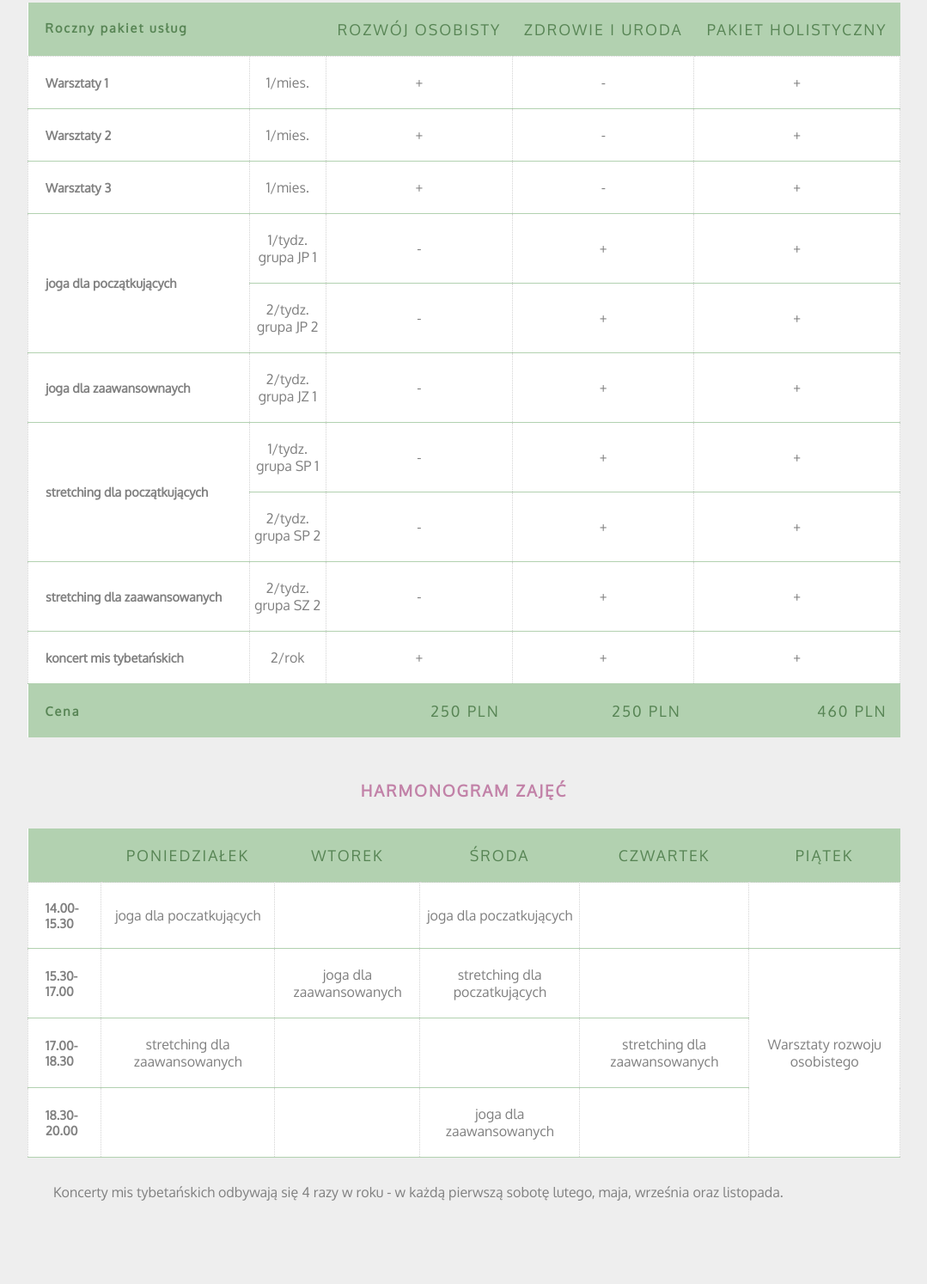
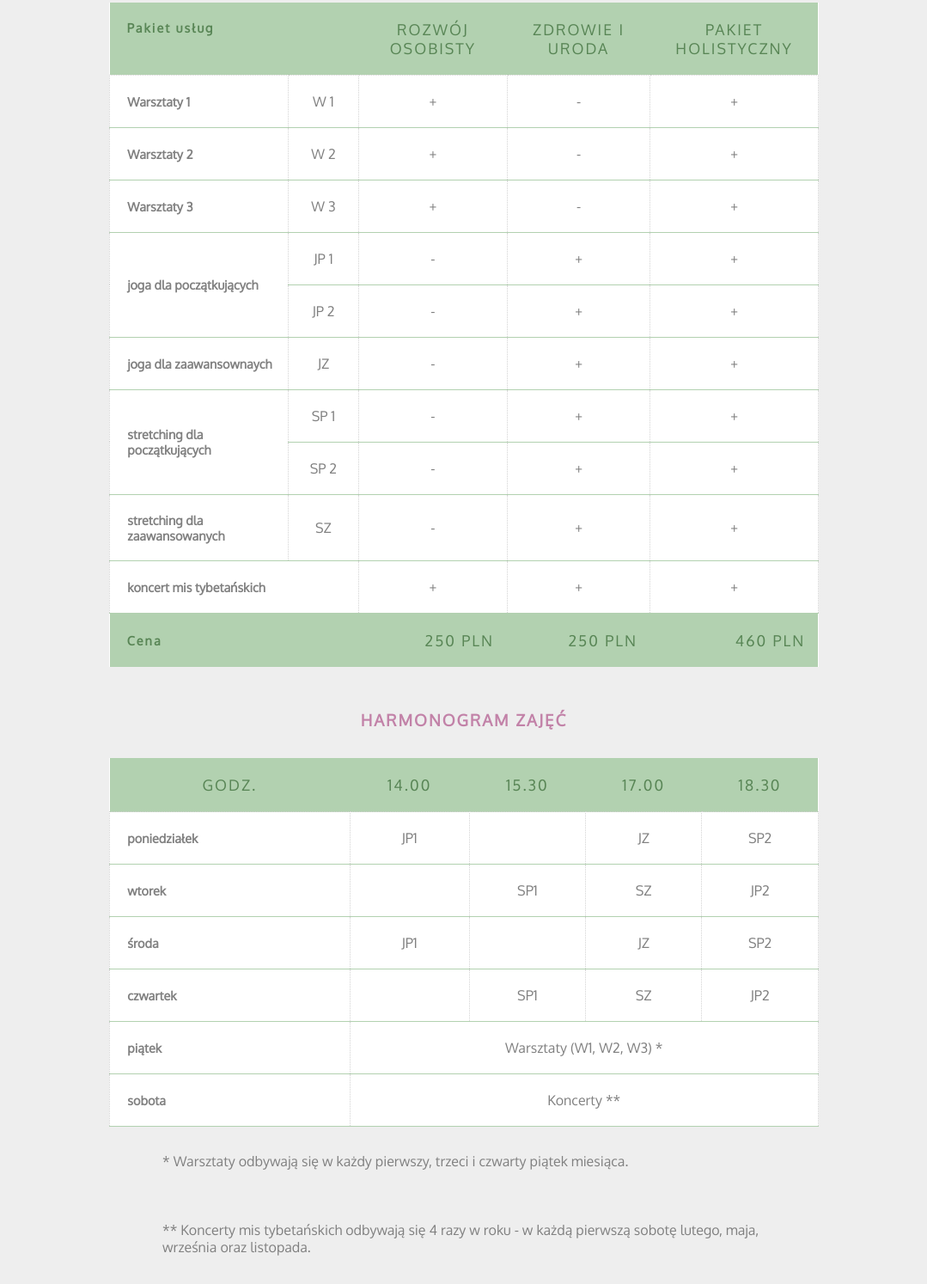
Before and after one commit to agnieszka8j/tabela, a plain HTML site: page index.html in a window 1280 px wide. Shown: the part 391-1885 px from the top of the page at 86% size, without its empty margins (100-1179 px from the left). Drawn offline with Linux system fonts and the light colour scheme.

Commit message:
dodana responsywnosc

```diff
--- a/index.html
+++ b/index.html
@@ -42,7 +42,7 @@
   <table>
     <thead>
       <tr>
-        <th scope="col" class="table-left" colspan="2">Roczny pakiet usług</th>
+        <th scope="col" class="table-left" colspan="2">Pakiet usług</th>
         <th scope="col" class="th">rozwój osobisty</th>
         <th scope="col" class="th">zdrowie i uroda</th>
         <th scope="col" class="th">pakiet holistyczny</th>
@@ -52,76 +52,67 @@
     <tbody>
     <tr>
       <td class="table-left">Warsztaty 1</td>
-      <td>1/mies.</td>
+      <td class="group-name">W 1</td>
       <td>+</td>
       <td>-</td>
       <td>+</td>
     </tr>
     <tr>
       <td class="table-left">Warsztaty 2</td>
-      <td>1/mies.</td>
+      <td>W 2</td>
       <td>+</td>
       <td>-</td>
       <td>+</td>
     </tr>
     <tr>
       <td class="table-left">Warsztaty 3</td>
-      <td>1/mies.</td>
+      <td>W 3</td>
       <td>+</td>
       <td>-</td>
       <td>+</td>
     </tr>
     <tr>
       <td rowspan="2" class="table-left">joga dla początkujących</td>
-      <td>1/tydz.<br>
-        grupa JP 1</td>
+      <td>JP 1</td>
       <td>-</td>
       <td>+</td>
       <td>+</td>
     </tr>
     <tr>
-      <td>2/tydz.<br>
-        grupa JP 2</td>
+      <td>JP 2</td>
       <td>-</td>
       <td>+</td>
       <td>+</td>
     </tr>
     <tr>
       <td class="table-left">joga dla zaawansownaych</td>
-      <td>2/tydz.<br>
-        grupa JZ 1</td>
+      <td>JZ</td>
       <td>-</td>
       <td>+</td>
       <td>+</td>
     </tr>
     <tr>
       <td rowspan="2" class="table-left">stretching dla początkujących</td>
-      <td>1/tydz.<br>
-        grupa SP 1</td>
+      <td>SP 1</td>
       <td>-</td>
       <td>+</td>
       <td>+</td>
     </tr>
     <tr>
-      <td>2/tydz.<br>
-        grupa SP 2</td>
+      <td>SP 2</td>
       <td>-</td>
       <td>+</td>
       <td>+</td>
     </tr>
     <tr>
       <td class="table-left">stretching dla zaawansowanych</td>
-      <td>2/tydz.
-        <br>
-      grupa SZ 2
-      </td>
+      <td>SZ</td>
       <td>-</td>
       <td>+</td>
       <td>+</td>
     </tr>
     <tr>
-      <td class="table-left">koncert mis tybetańskich</td>
-      <td>2/rok</td>
+      <td class="table-left" colspan="2">koncert mis tybetańskich</td>
       <td>+</td>
       <td>+</td>
       <td>+</td>
@@ -146,50 +137,57 @@
     <table>
       <thead>
         <tr>
-          <th scope="col" class="th"></th>
-          <th scope="col" class="th">Poniedziałek</th>
-          <th scope="col" class="th">Wtorek</th>
-          <th scope="col" class="th">Środa</th>
-          <th scope="col" class="th">Czwartek</th>
-          <th scope="col" class="th">Piątek</th>
+          <th scope="col" class="th">godz.</th>
+          <th scope="col" class="th">14.00</th>
+          <th scope="col" class="th">15.30</th>
+          <th scope="col" class="th">17.00</th>
+          <th scope="col" class="th">18.30</th>
         </tr>
       </thead>
       <tbody>
         <tr>
-          <td class="table-left">14.00-15.30</td>
-          <td>joga dla poczatkujących</td>
+          <td class="table-left">poniedziałek</td>
+          <td>JP1</td>
           <td></td>
-          <td>joga dla poczatkujących</td>
-          <td></td>
-          <td></td>
-        </tr>
-        <tr>
-          <td class="table-left">15.30-17.00</td>
-          <td></td>
-          <td>joga dla zaawansowanych</td>
-          <td>stretching dla poczatkujących</td>
-          <td></td>
-          <td rowspan="3">Warsztaty rozwoju osobistego</td>
-        </tr>
-        <tr>
-          <td class="table-left">17.00-18.30</td>
-          <td>stretching dla zaawansowanych</td>
-          <td></td>
-          <td></td>
-          <td>stretching dla zaawansowanych</td>
+          <td>JZ</td>
+          <td>SP2</td>
 
         </tr>
         <tr>
-          <td class="table-left">18.30-20.00</td>
+          <td class="table-left">wtorek</td>
           <td></td>
+          <td>SP1</td>
+          <td>SZ</td>
+          <td>JP2</td>
+        </tr>
+        <tr>
+          <td class="table-left">środa</td>
+          <td>JP1</td>
           <td></td>
-          <td>joga dla zaawansowanych</td>
+          <td>JZ</td>
+          <td>SP2</td>
+
+        </tr>
+        <tr>
+          <td class="table-left">czwartek</td>
           <td></td>
-
+          <td>SP1</td>
+          <td>SZ</td>
+          <td>JP2</td>
+        </tr>
+        <tr>
+          <td class="table-left">piątek</td>
+          <td colspan="4">Warsztaty (W1, W2, W3) *<br>
+        </td>
+        </tr>
+        <tr>
+          <td class="table-left">sobota</td>
+          <td colspan="4">Koncerty **</td>
         </tr>
       </tbody>
     </table>
-    <p>Koncerty mis tybetańskich odbywają się 4 razy w roku - w każdą pierwszą sobotę lutego, maja, września oraz listopada.</p>
+    <p>* Warsztaty odbywają się w każdy pierwszy, trzeci i czwarty piątek miesiąca.</p>
+    <p>** Koncerty mis tybetańskich odbywają się 4 razy w roku - w każdą pierwszą sobotę lutego, maja, września oraz listopada.</p>
   </section>
 
 
--- a/resources/style.css
+++ b/resources/style.css
@@ -82,12 +82,14 @@ section {
 }
 
 
+
+
 /* Table */
 
 table {
   left: 10%;
   margin: 0 auto;
-  width: 80%;
+  width: 65%;
   background-color: #FFF;
   border-collapse: collapse;
 }
@@ -124,6 +126,7 @@ tfoot td {
 }
 
 
+
 .table-left {
   text-align: left;
   font-weight: 600;
@@ -131,11 +134,45 @@ tfoot td {
   font-size: 0.9em;
 }
 
+.group-name {
+  width: 10%
+}
+
 p {
   padding: 30px;
   margin: 0 auto;
+  width: 60%;
+  color: grey;
+}
+
+
+@media only screen and (max-width: 768px) {
+
+
+  table {
+    width: 90%;
+    font-size: 0.85em;
+  }
+
+  thead th {
+
+  font-size: 1em;
+  letter-spacing: 1.5px;
+
+}
+  p {
+  font-size: 0.8em;
   width: 80%;
-  color: grey;
+  padding: 15px;
+}
+  section {
+    margin-top: 20px;
+    margin-bottom: 20px;
+}
+  h1 {
+    font-size: 1.5em;
+  }
+
 }
 /* Footer */
 
```
